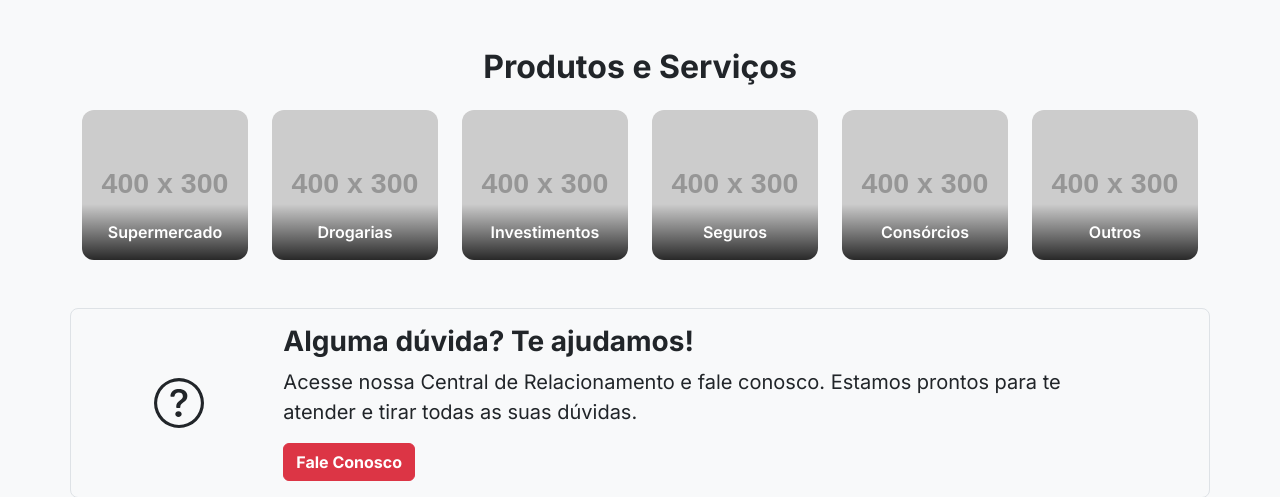
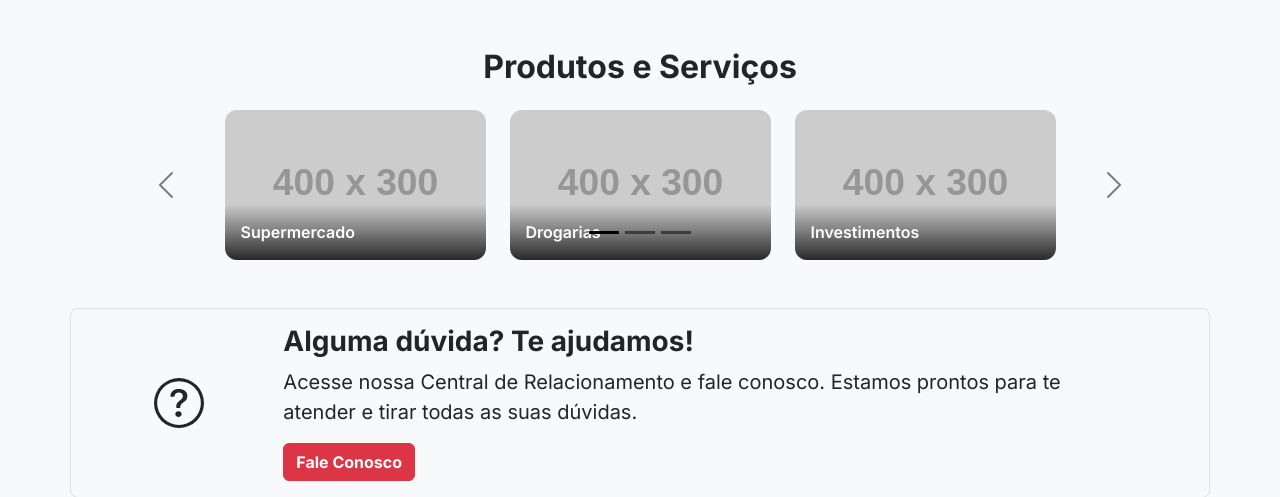
Before and after one commit to mrstzz/peppa, a PHP site: page / in a window 1280 px wide. Shown: the part 842-1339 px from the top of the page. Run offline with PHP 8.4, Linux system fonts and the light colour scheme; grey boxes labelled with a size stand in for pictures from a placeholder-image service; classes that the project's autoload settings leave out are loaded by file name; some libraries are stand-ins or nearby versions.

Commit message:
Ajustando home v.0.0.2

```diff
--- a/app/Views/home.php
+++ b/app/Views/home.php
@@ -68,20 +68,53 @@ print_r($_SESSION);
 
 <div class="container my-5">
    <h2 class="text-center fw-bold mb-4">Produtos e Serviços</h2>
-    <div class="row row-cols-2 row-cols-md-3 row-cols-lg-6 g-4 text-center">
+    <?php
+    // Array de serviços.
+    $servicos = [
+        'Supermercado', 'Drogarias', 'Investimentos', 'Seguros',
+        'Consórcios', 'Outros', 'Serviço 7', 'Serviço 8', 'Serviço 9'
+    ];
 
-        <?php
-        $servicos = ['Supermercado', 'Drogarias', 'Investimentos', 'Seguros', 'Consórcios', 'Outros'];
-        foreach ($servicos as $servico):
+    // Define quantos itens
+    $itemsPerSlide = 3;
+
+    // Divide o array principal em "slides"
+    $slides = array_chunk($servicos, $itemsPerSlide);
     ?>
-        <div class="col">
+
+    <div id="servicosCarousel" class="carousel slide carousel-dark" data-bs-ride="carousel">
+
+        <div class="carousel-indicators">
+            <?php foreach ($slides as $index => $slide): ?>
+                <button type="button"
+                        data-bs-target="#servicosCarousel"
+                        data-bs-slide-to="<?= $index ?>"
+                        class="<?= $index == 0 ? 'active' : '' ?>"
+                        aria-current="<?= $index == 0 ? 'true' : 'false' ?>"
+                        aria-label="Slide <?= $index + 1 ?>">
+                </button>
+            <?php endforeach; ?>
+        </div>
+
+        <div class="carousel-inner">
+
+            <?php foreach ($slides as $index => $slideItems): ?>
+
+                <div class="carousel-item <?= $index == 0 ? 'active' : '' ?>">
+
+                    <div class="row g-4 justify-content-center">
+
+                        <?php foreach ($slideItems as $servico): ?>
+
+                            <div class="col-12 col-md-6 col-lg-3">
+
                                 <div class="card service-card card-categoria-trigger"
                                     data-bs-toggle="modal"
                                     data-bs-target="#modalCategoria"
                                     data-categoria="<?= htmlspecialchars($servico) ?>"
                                     style="cursor: pointer;">
 
-                <img src="https://placehold.co/400x300/E9752F/white?text=<?= urlencode($servico) ?>" alt="Ícone do serviço <?= $servico ?>">
+                                    <img src="https://placehold.co/400x300/f03325/white?text=<?= urlencode($servico) ?>" alt="Ícone do serviço <?= $servico ?>">
                                     <div class="card-title-overlay">
                                         <p class="mb-0"><?= $servico ?></p>
                                     </div>
@@ -89,6 +122,20 @@ print_r($_SESSION);
                                 </div>
                         <?php endforeach; ?>
 
+                    </div>
+                </div>
+            <?php endforeach; ?>
+
+        </div>
+
+        <button class="carousel-control-prev" type="button" data-bs-target="#servicosCarousel" data-bs-slide="prev">
+            <span class="carousel-control-prev-icon" aria-hidden="true"></span>
+            <span class="visually-hidden">Anterior</span>
+        </button>
+        <button class="carousel-control-next" type="button" data-bs-target="#servicosCarousel" data-bs-slide="next">
+            <span class="carousel-control-next-icon" aria-hidden="true"></span>
+            <span class="visually-hidden">Próximo</span>
+        </button>
     </div>
 
     <div class="modal fade" id="modalCategoria" tabindex="-1" aria-labelledby="modalCategoriaLabel" aria-hidden="true">
@@ -126,6 +173,9 @@ print_r($_SESSION);
             Fale Conosco
         </a>
     </div>
+
+
+
 
     <div class="modal fade" id="modalContato" tabindex="-1" aria-labelledby="modalContatoLabel" aria-hidden="true">
         <div class="modal-dialog">
```
Also changed, not shown: public/js/googleMaps.js (added, +66 -0 lines). Lines whose indentation alone changed are shown as unchanged.
